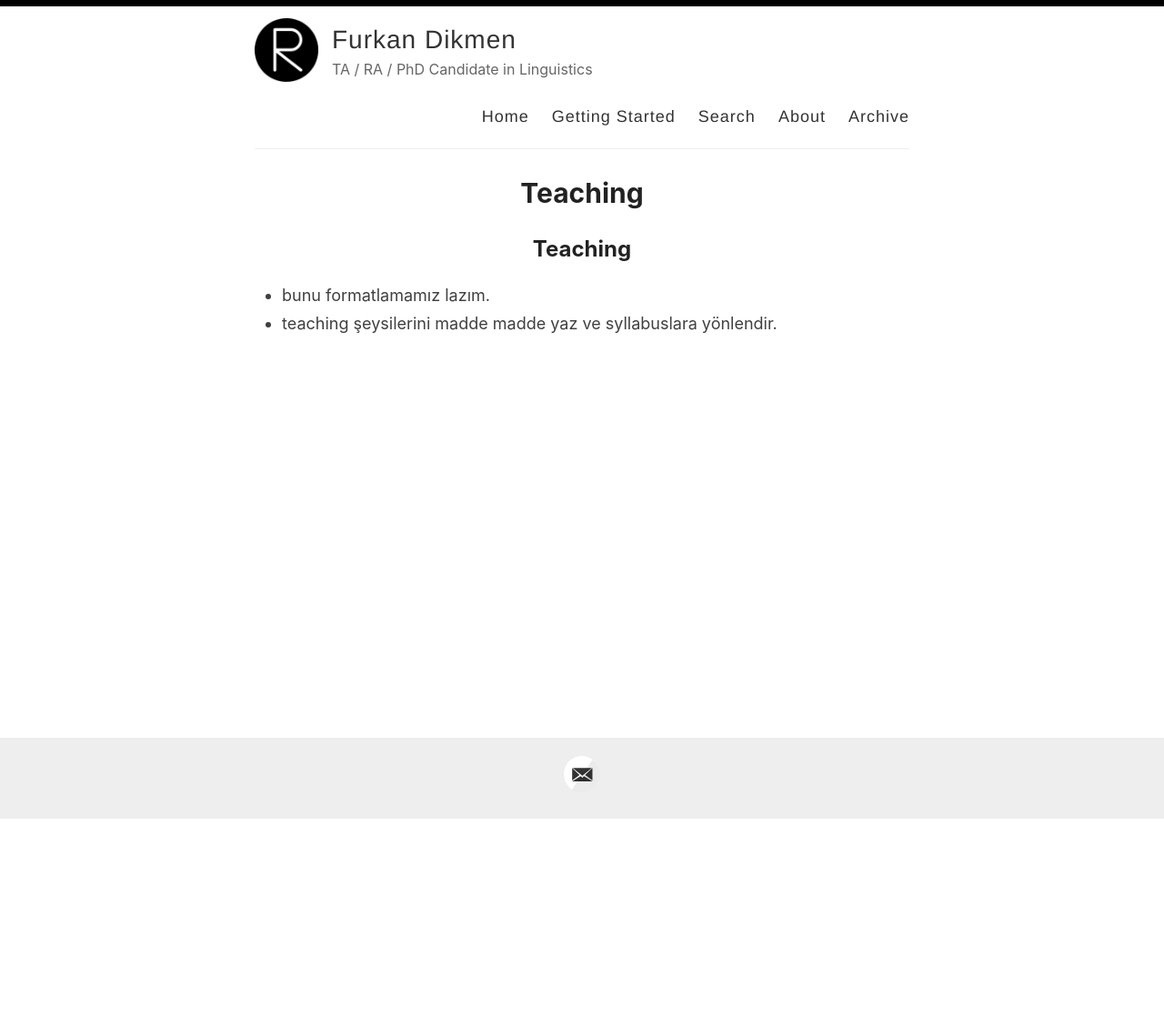
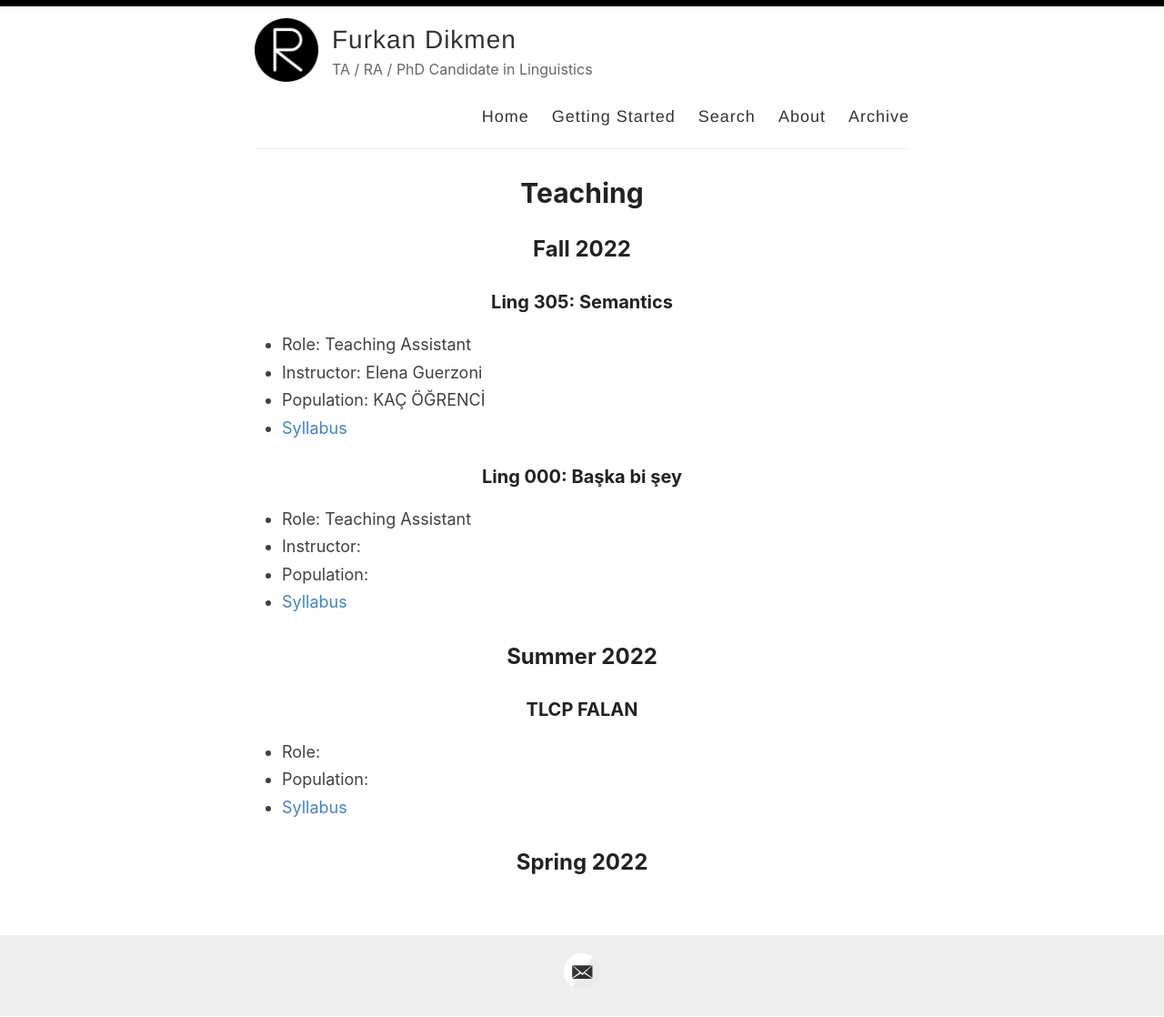
Before and after one commit to furkandikmen/furkandikmen.github.io, a Jekyll site: the page built from _pages/teaching.md, in a window 1280 px wide. Shown: the whole page at 91% size. Built offline with Jekyll 4.4.1, drawn with Linux system fonts in a browser that asks for light colours; before the commit the page ends 901 px from its top, so only the background shows below that.

Commit message:
Update teaching.md

```diff
--- a/_pages/teaching.md
+++ b/_pages/teaching.md
@@ -4,7 +4,24 @@ title: Teaching
 permalink: /teaching/
 ---
 
-## Teaching
+## Fall 2022
+### Ling 305: Semantics
+- Role: Teaching Assistant
+- Instructor: Elena Guerzoni
+- Population: KAÇ ÖĞRENCİ
+- [Syllabus](https://github.com/furkandikmen/furkandikmen.github.io/blob/master/assets/syllabus/Ling305_Fall2022.pdf)
 
-- bunu formatlamamız lazım.
-- teaching şeysilerini madde madde yaz ve syllabuslara yönlendir.
+### Ling 000: Başka bi şey
+- Role: Teaching Assistant
+- Instructor:
+- Population:
+- [Syllabus](LİNK BURAYA)
+
+## Summer 2022
+### TLCP FALAN
+- Role:
+- Population:
+- [Syllabus](LİNK BURAYA)
+
+
+## Spring 2022
```
